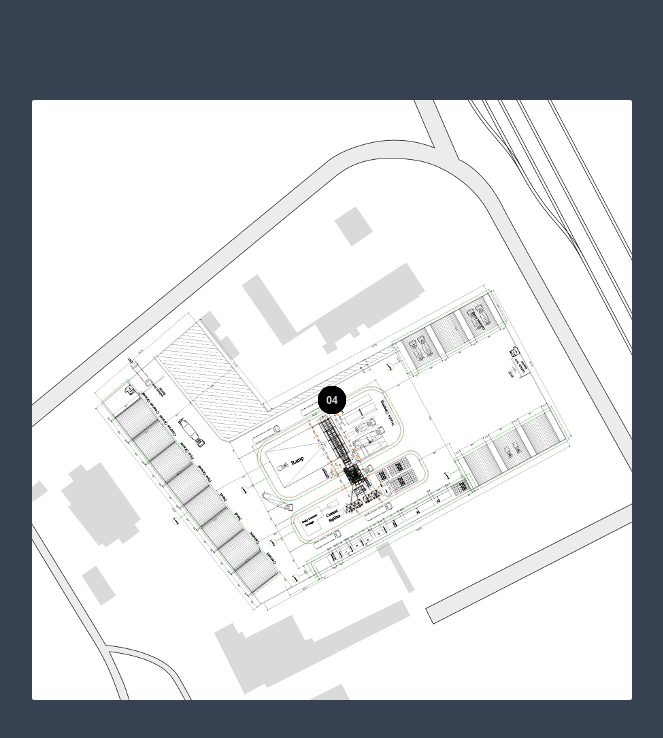
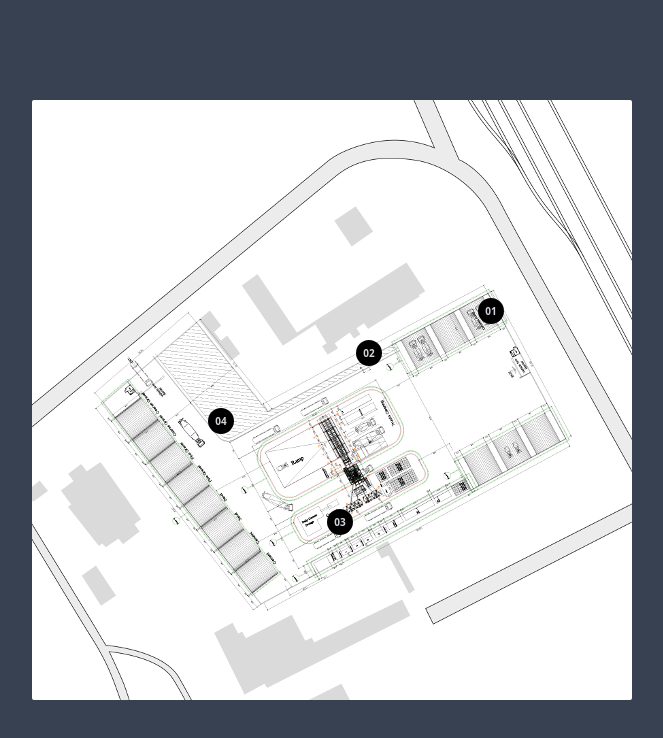
Before and after one commit to LucSil/location_viewer, a Vue app: page / in a window 1280 px wide. Shown: the top 738 px of the page, without its empty margins (308-971 px from the left). Built offline with nearby package versions, Linux system fonts and the light colour scheme.

Commit message:
styling for buttons

```diff
--- a/src/app.css
+++ b/src/app.css
@@ -11,5 +11,17 @@ img {
   @apply w-full h-full rounded-sm;
 }
 .camera {
-  @apply w-7 h-7 absolute text-[0.625rem] font-semibold bg-black text-gray-300 rounded-full;
+  @apply w-[1.625rem] h-[1.625rem] absolute text-[0.625rem] font-semibold bg-black text-gray-300 rounded-full;
 }
+.one {
+  @apply right-32 top-[12.375rem];
+}
+.two {
+  @apply right-[15.625rem] top-60;
+}
+.three {
+  @apply bottom-[10.3125rem] left-[18.4375rem];
+}
+.four {
+  @apply left-44 top-[19.25rem];
+}
```
